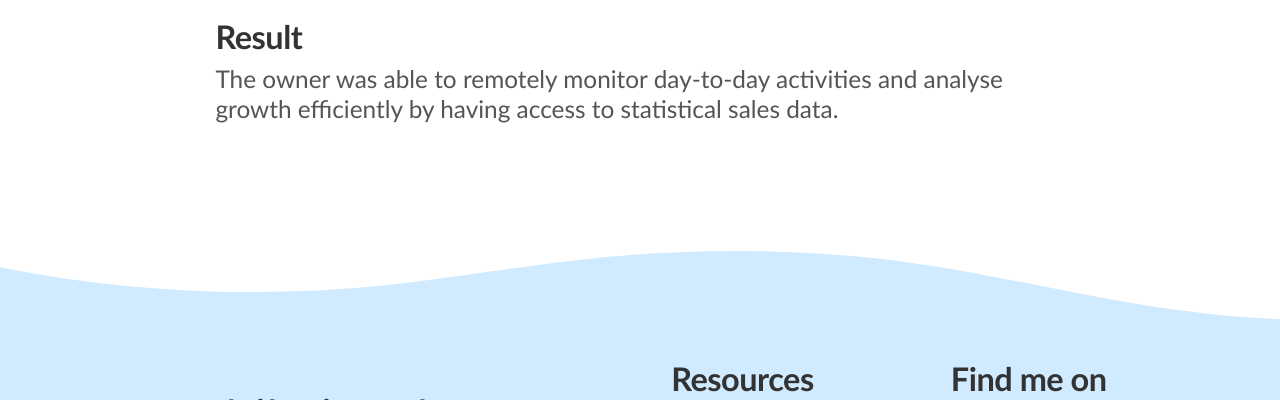
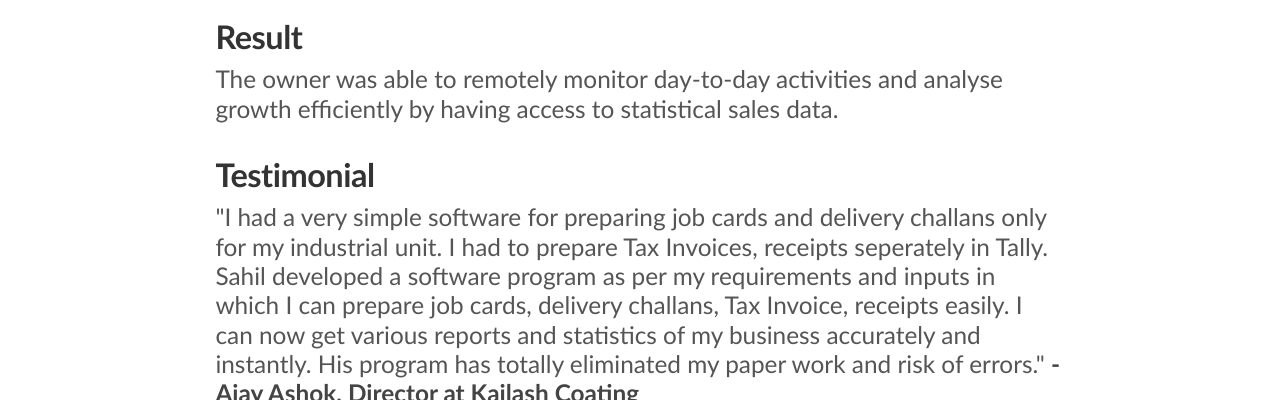
Before and after one commit to Sahilpingale/portfolio, a plain HTML site: page kailashCoating.html in a window 1280 px wide. Shown: the part 1181-1581 px from the top of the page. Drawn offline with nearby package versions, Linux system fonts and the light colour scheme.

Commit message:
Add testimonial

```diff
--- a/kailashCoating.html
+++ b/kailashCoating.html
@@ -263,6 +263,22 @@
             data.
           </p>
         </div>
+        <div class="container my-3">
+          <h2 class="heading-tertiary mb-0">Testimonial</h2>
+          <p class="portfolioDetails-description">
+            "I had a very simple software for preparing job cards and delivery
+            challans only for my industrial unit. I had to prepare Tax Invoices,
+            receipts seperately in Tally. Sahil developed a software program as
+            per my requirements and inputs in which I can prepare job cards,
+            delivery challans, Tax Invoice, receipts easily. I can now get
+            various reports and statistics of my business accurately and
+            instantly. His program has totally eliminated my paper work and risk
+            of errors."
+            <span class="portfolio-highlight"
+              >-Ajay Ashok, Director at Kailash Coating</span
+            >
+          </p>
+        </div>
       </section>
     </main>
     <footer>
```
Also changed, not shown: purchaseManagement.html (+14 -0 lines).
